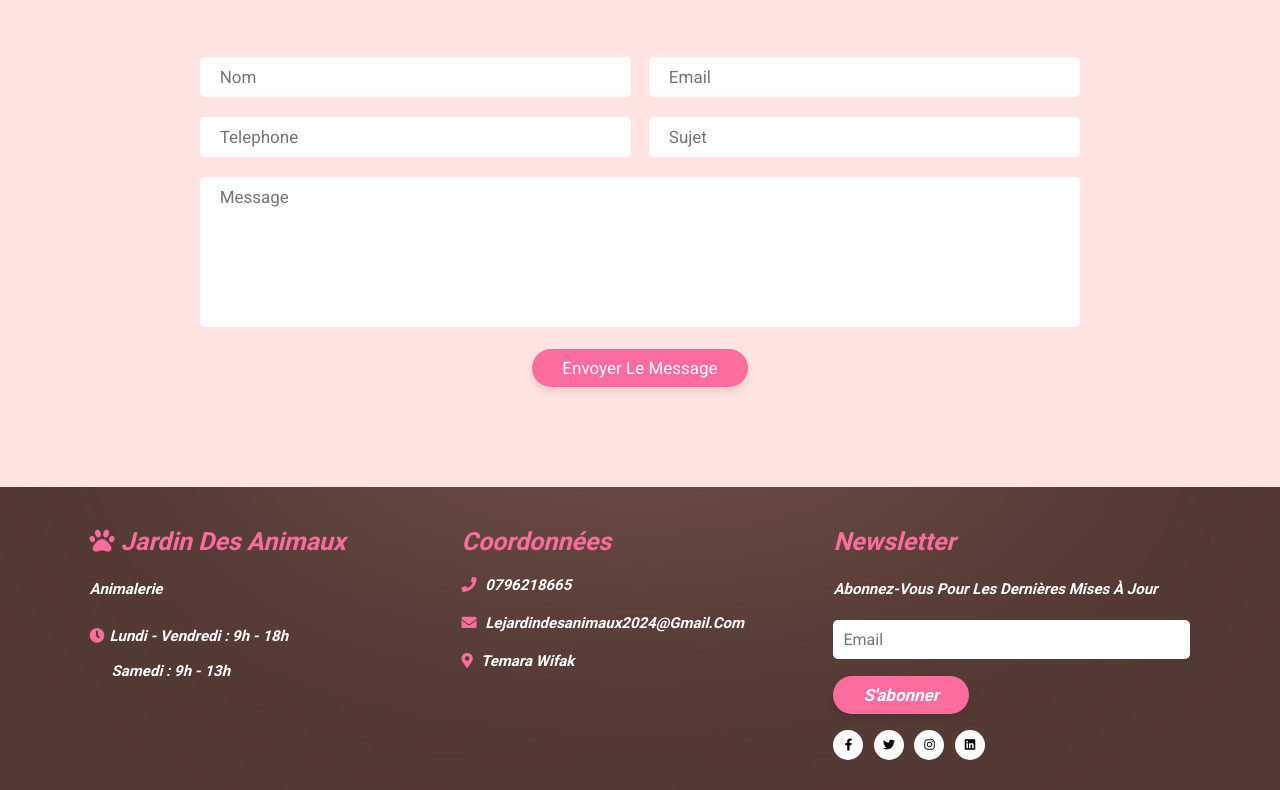
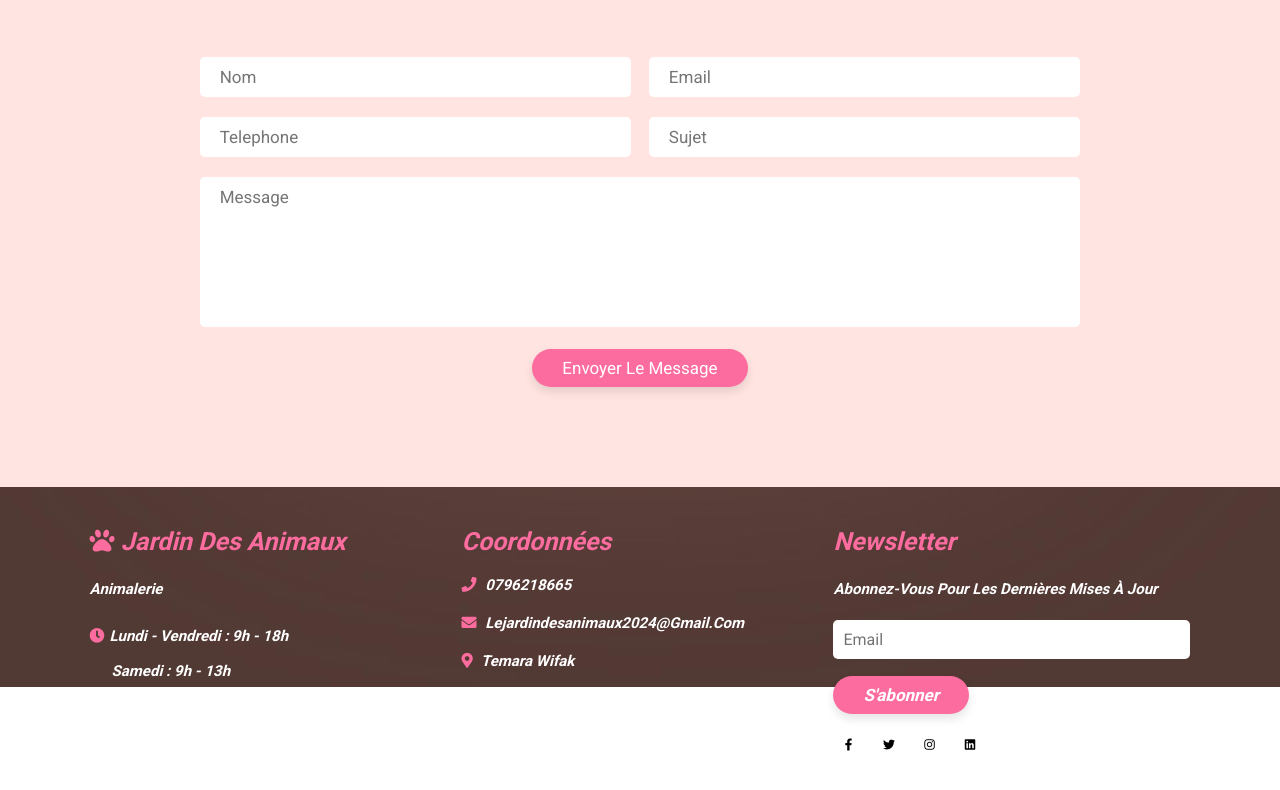
Before and after one commit to dohaboukoumia22/amina, a plain HTML site: page index.html in a window 1280 px wide. Shown: the part 3191-3981 px from the top of the page. After the commit the page ends 3951 px from the top, so only its background shows below. Drawn offline with nearby package versions, Linux system fonts and the light colour scheme.

Commit message:
Update style.css

```diff
--- a/style.css
+++ b/style.css
@@ -514,11 +514,13 @@ section{
 
 /* footer */
 
-.footer{
-  background: url(ff.jpg) no-repeat;
-  background-size: cover;
-  padding: 3rem 7%;
+.footer {
+    background: url('ff.jpg') no-repeat center center;
+    background-size: cover; /* Couvre entièrement le conteneur */
+    padding: 3rem 7%;
+    height: 200px; /* Définir une hauteur si nécessaire pour visualiser l'image */
 }
+
 
 .footer .box-container{
   display: grid;
```
